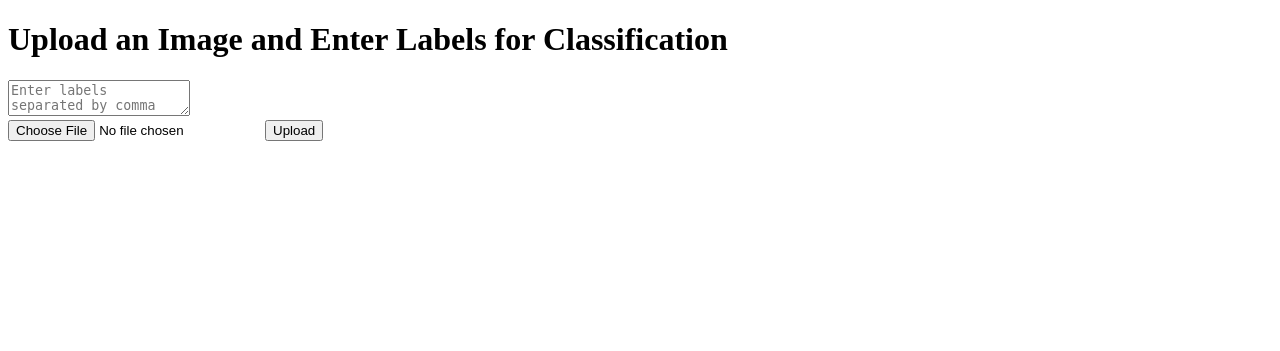
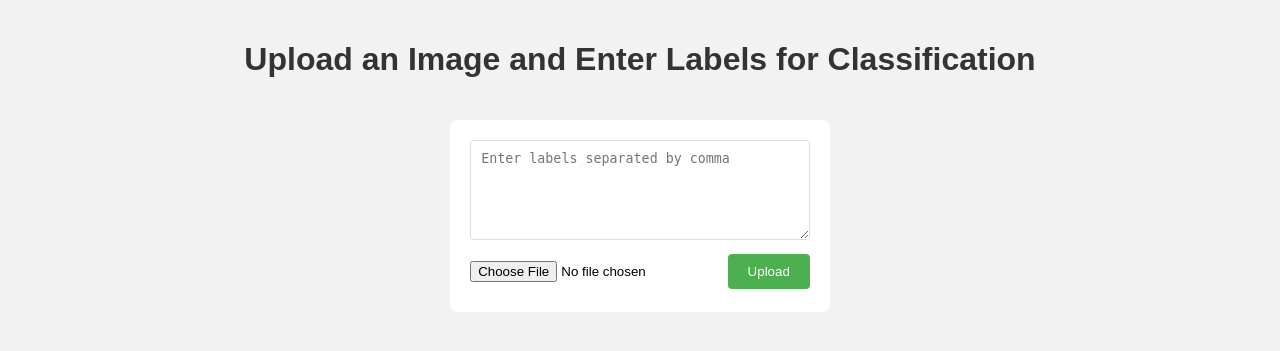
Before and after one commit to ezishiri/Zero-Shot-Image-Classifier, a Flask app: page / in a window 1280 px wide. Shown: the top 351 px of the page. Run offline with Flask 3, Linux system fonts and the light colour scheme.

Commit message:
add some style to the template

```diff
--- a/templates/template.html
+++ b/templates/template.html
@@ -2,6 +2,54 @@
 <html>
 <head>
     <title>Image Classifier</title>
+    <style>
+        body {
+            font-family: Arial, sans-serif;
+            background-color: #f2f2f2;
+            margin: 0;
+            padding: 20px;
+            text-align: center;
+        }
+        h1 {
+            color: #333;
+        }
+        form {
+            background-color: #fff;
+            padding: 20px;
+            margin-top: 20px;
+            border-radius: 8px;
+            display: inline-block;
+        }
+        textarea {
+            width: 100%;
+            height: 100px;
+            margin-bottom: 10px;
+            padding: 10px;
+            border: 1px solid #ddd;
+            border-radius: 4px;
+            box-sizing: border-box;
+        }
+        input[type="file"] {
+            margin-bottom: 10px;
+        }
+        input[type="submit"] {
+            background-color: #4CAF50;
+            color: white;
+            padding: 10px 20px;
+            border: none;
+            border-radius: 4px;
+            cursor: pointer;
+        }
+        input[type="submit"]:hover {
+            background-color: #45a049;
+        }
+        .result {
+            margin-top: 20px;
+            background-color: #e7e7e7;
+            padding: 20px;
+            border-radius: 8px;
+        }
+    </style>
 </head>
 <body>
     <h1>Upload an Image and Enter Labels for Classification</h1>
```
